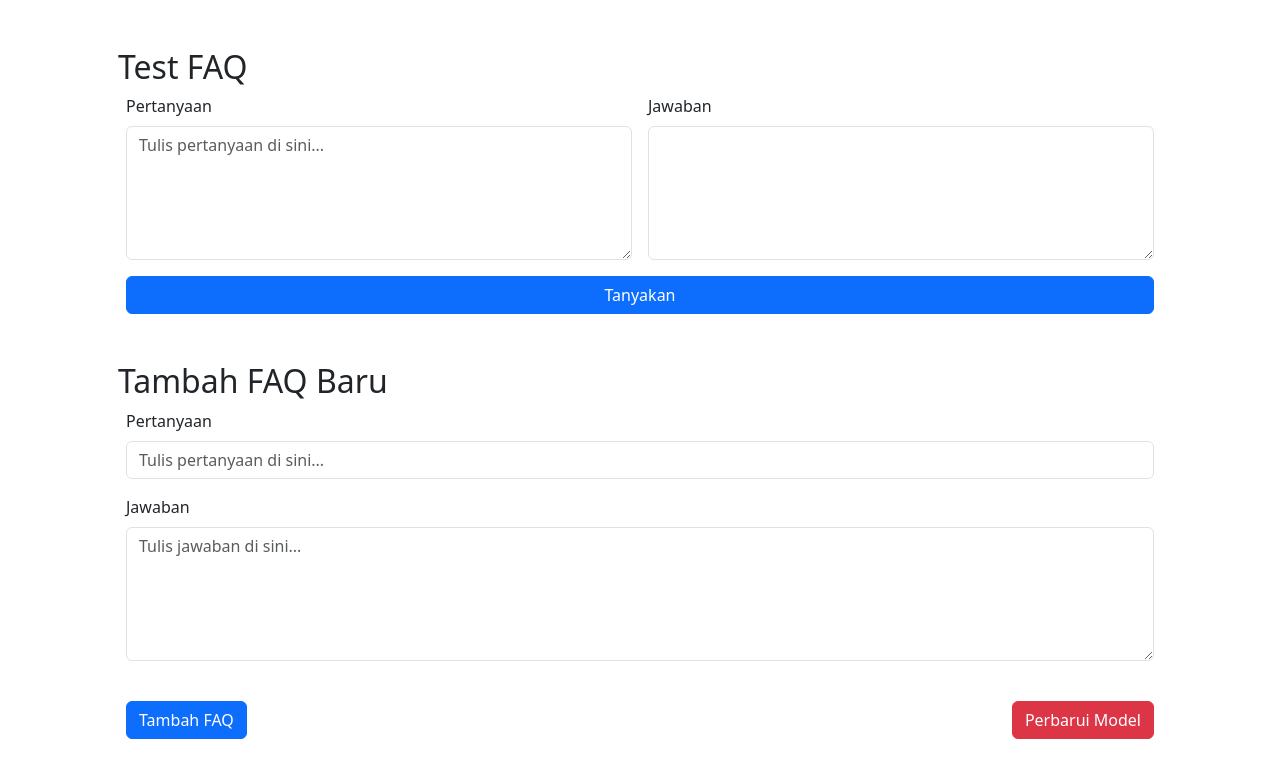
After one commit to CahyaW06/chatbot, a FastAPI app: template templates/test_model.html in a window 1280 px wide. The commit adds this page. Shown: the top 778 px of the page. Run offline with FastAPI, Linux system fonts and the light colour scheme; the template is opened without the code that fills it, so the values that code supplies are empty; parts of the project's set-up code (start-up, migrations or seed data) failed here and were passed over.

Commit message:
Add testing and update model logic

```diff
--- a/main.py
+++ b/main.py
@@ -7,10 +7,9 @@ from sqlalchemy.ext.declarative import declarative_base
 from sqlalchemy.orm import sessionmaker, Session
 from typing import Optional
 import uvicorn
-from model.hybrid_instance import *
-from model.hybrid_search import *
 from config import *
 from math import ceil
+from pydantic import BaseModel
 
 DATABASE_URL = f"mysql+mysqlconnector://{DB_USER}:{DB_PASSWORD}@{DB_HOST}/{DB_NAME}"
 
@@ -28,7 +27,16 @@ class FAQ(Base):
     pertanyaan = Column(Text, nullable=False)
     jawaban = Column(Text, nullable=False)
 
+class AskInput(BaseModel):
+    pertanyaan: str
+
 Base.metadata.create_all(bind=engine)
+
+# load cache
+chat_memory = {}
+
+# load model
+chatbot = initiate_chatbot()
 
 def get_db():
     db = SessionLocal()
@@ -108,5 +116,37 @@ def delete_faq(request: Request, faq_id: int, db: Session = Depends(get_db)):
     referer = request.headers.get("referer")
     return RedirectResponse(url=referer if referer else "/", status_code=303)
 
+@app.get('/ask-form')
+def ask_form(request: Request):
+    return templates.TemplateResponse("test_model.html", {"request": request})
+
+@app.post('/ask')
+def ask(data: AskInput):
+    try:
+        query = data.pertanyaan
+        answer = chatbot.search(query=query)[0][1]
+
+        return {
+            "status": "success",
+            "message": "Pertanyaan berhasil diajukan",
+            "pertanyaan": query,
+            "jawaban": answer
+        }
+    except Exception as e:
+        return {
+            "status": "error",
+            "message": str(e)
+        }
+
+@app.get("/update-model")
+def update_model():
+    global chatbot
+
+    try:
+        chatbot = initiate_chatbot()
+        return {"message": "Chatbot berhasil diperbarui"}
+    except Exception as e:
+        return {"message": str(e)}
+
 if __name__ == "__main__":
     uvicorn.run("main:app", host="0.0.0.0", port=8000, reload=True)
--- a/model/hybrid_search.py
+++ b/model/hybrid_search.py
@@ -25,6 +25,7 @@ class HybridSearch:
 
     def search(self, query, session_id=None, use_cache=False):
         # dict
+        cached = None
         if session_id:
             cached = load_context(session_id) if use_cache is True else ""
 
--- a/templates/edit.html
+++ b/templates/edit.html
@@ -9,7 +9,7 @@
         <div class="d-flex flex-column">
             <h1>Ubah FAQ</h1>
             <form method="post">
-                <input type="hidden" name="q" value="{{ query }}">
+                <input type="hidden" name="q" value="{{ query or '' }}">
                 <div class="mb-3">
                     <label for="pertanyaan" class="form-label">Pertanyaan</label>
                     <input type="text" class="form-control" id="pertanyaan" name="pertanyaan" placeholder="Tulis pertanyaan di sini..." value="{{ faq.pertanyaan }}" required>
--- /dev/null
+++ b/templates/test_model.html
@@ -0,0 +1,86 @@
+<!DOCTYPE html>
+<html>
+<head>
+    <title>Testing FAQ Humas</title>
+    <link rel="stylesheet" href="https://cdn.jsdelivr.net/npm/bootstrap@5.3.7/dist/css/bootstrap.min.css">
+</head>
+<body>
+    <div class="container-xl mx-auto my-5 px-5">
+        <h2>Test FAQ</h2>
+        <div class="d-flex flex-column px-2">
+            <div class="d-flex gap-3 mb-3 w-100">
+                <div class="w-100">
+                    <label for="test_pertanyaan" class="form-label">Pertanyaan</label>
+                    <textarea class="form-control" rows="5" name="test_pertanyaan" placeholder="Tulis pertanyaan di sini..." id="test_pertanyaan"></textarea>
+                </div>
+                <div class="w-100">
+                    <label for="test_jawaban" class="form-label">Jawaban</label>
+                    <textarea class="form-control" rows="5" name="test_jawaban" id="test_jawaban" readonly></textarea>
+                </div>
+            </div>
+            <div class="d-flex justify-content-between gap-5 align-items-center">
+                <button type="submit" class="btn btn-primary w-100" onclick="getAnswer()">Tanyakan</button>
+            </div>
+        </div>
+    </div>
+
+    <div class="container-xl mx-auto my-5 px-5" id="addFaq">
+        <h2>Tambah FAQ Baru</h2>
+        <div class="d-flex flex-column px-2">
+            <form method="post" action="/add">
+                <div class="mb-3">
+                    <label for="pertanyaan" class="form-label">Pertanyaan</label>
+                    <input type="text" class="form-control" id="pertanyaan" name="pertanyaan" placeholder="Tulis pertanyaan di sini..." required>
+                </div>
+                <div class="mb-3">
+                    <label for="jawaban" class="form-label">Jawaban</label>
+                    <textarea class="form-control" rows="5" name="jawaban" placeholder="Tulis jawaban di sini..." required></textarea><br>
+                </div>
+                <div class="d-flex justify-content-between gap-5 align-items-center">
+                    <button type="submit" class="btn btn-primary">Tambah FAQ</button>
+                    <div class="d-flex gap-2">
+                        <button type="button" class="btn btn-danger" id="updateModelBtn" onclick="updateModel()">Perbarui Model</button>
+                    </div>
+                </div>
+            </form>
+        </div>
+    </div>
+
+    <script src="https://cdn.jsdelivr.net/npm/bootstrap@5.3.7/dist/js/bootstrap.bundle.min.js"></script>
+
+    <script>
+        function getAnswer() {
+            const query = document.getElementById("test_pertanyaan").value;
+
+            fetch("/ask", {
+                method: "POST",
+                headers: { "Content-Type": "application/json" },
+                body: JSON.stringify({ pertanyaan: query })
+            })
+            .then(res => res.json())
+            .then(data => {
+                if (data.status === "success") {
+                    document.getElementById("test_jawaban").value = data.jawaban;
+                } else {
+                    document.getElementById("test_jawaban").value = data.message;
+                }
+            })
+        }
+    </script>
+    <script>
+        function updateModel() {
+            let updateModelBtn = document.getElementById('updateModelBtn');
+            updateModel.innerText = 'Memperbarui...';
+
+            fetch("/update-model", {
+                method: "GET",
+            })
+            .then(response => response.json())
+            .then(data => {
+                alert(data.message);
+                updateModelBtn.innerText = 'Perbarui Model';
+            });
+        }
+    </script>
+</body>
+</html>
```
Also changed, not shown: config.py (+9 -2 lines), model/hybrid_instance.py (+6 -5 lines), templates/index.html (+18 -2 lines).
